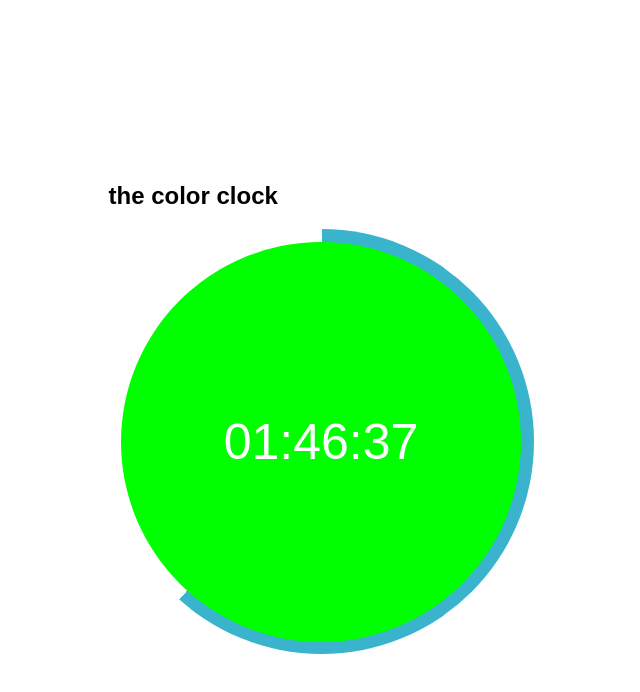
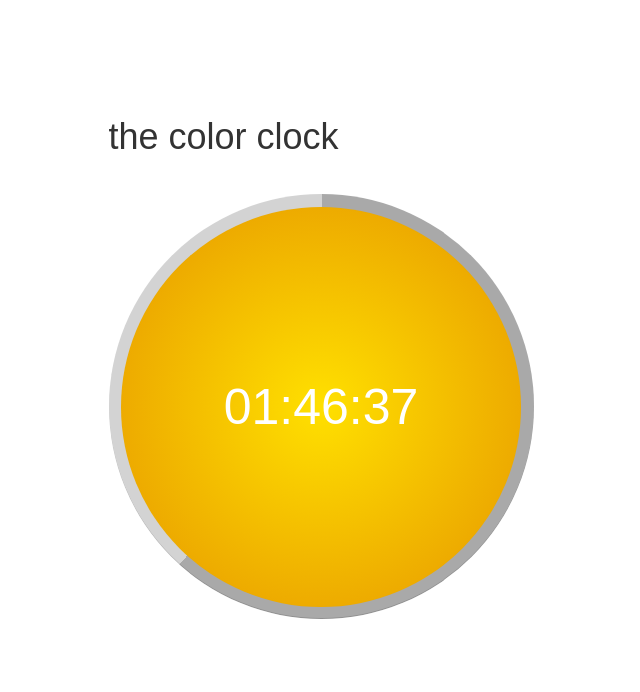
Before and after one commit to MC3D/TIY_COLOR_CLOCK, a plain HTML site: page index.html in a window 1280 px wide. Shown: the whole page, without its empty margins (319-959 px from the left). Drawn offline with nearby package versions, Linux system fonts and the light colour scheme.

Commit message:
adds radial gradient

```diff
--- a/index.html
+++ b/index.html
@@ -5,7 +5,7 @@
   <meta charset="utf-8">
   <meta name="viewport" content="width=device-width, initial-scale=1">
   <title>TIY Color Clock</title>
-  <!-- <link rel="stylesheet" href="https://maxcdn.bootstrapcdn.com/bootstrap/3.3.7/css/bootstrap.min.css"> -->
+  <link rel="stylesheet" href="https://maxcdn.bootstrapcdn.com/bootstrap/3.3.7/css/bootstrap.min.css">
   <link rel="stylesheet" href="styles.css">
 </head>
 
--- a/main.js
+++ b/main.js
@@ -3,9 +3,9 @@
 
   ///// HTML ELEMENTS /////////////////////////////////////////////////////////////
   var clock = document.querySelector('.color-clock').children[1].children[0];
-  var hours = clock.children[0];
-  var minutes = clock.children[2];
-  var seconds = clock.children[4];
+  var hoursElement = clock.children[0];
+  var minutesElement = clock.children[2];
+  var secondsElement = clock.children[4];
 
   ////// NON HTML ELEMENTS ////////////////////////////////////////////////////////
   var colors = ['#b30000', '#cc0000', '#e60000', '#ff0000', '#ff1a1a', '#b37400', '#cc8400', '#e69500', '#ffa500', '#ffae1a', '#b3b300', '#cccc00', '#e6e600', '#ffff00', '#ffff1a', '#00b300', '#00cc00', '#00e600', '#00ff00', '#1aff1a', '#0000b3', '#0000cc', '#0000e6', '#0000ff', '#1a1aff', '#6317a9', '#701ac0', '#7d1dd6', '#8a2be2', '#9641e5', '#c495f0'];
@@ -24,34 +24,59 @@
   function start() {
     currentTime = new Date();
 
+    var hour = ('0' + currentTime.getHours()).slice(-2);
+    var min = ('0' + currentTime.getMinutes()).slice(-2);
+    var sec = ('0' + currentTime.getSeconds()).slice(-2);
+
+    var hourHex = ('0' + currentTime.getHours().toString(16)).slice(-2);
+    var minHex = ('0' + currentTime.getMinutes().toString(16)).slice(-2);
+    var secHex = ('0' + currentTime.getSeconds().toString(16)).slice(-2);
+
     if (isHovering === false) {
-      hours.textContent = ('0' + currentTime.getHours()).slice(-2);
-      minutes.textContent = ('0' + currentTime.getMinutes()).slice(-2);
-      seconds.textContent = ('0' + currentTime.getSeconds()).slice(-2);
+      hoursElement.textContent = hour;
+      minutesElement.textContent = min;
+      secondsElement.textContent = sec;
     } else {
-      hours.textContent = ('0' + currentTime.getHours().toString(16)).slice(-2);
-      minutes.textContent = ('0' + currentTime.getMinutes().toString(16)).slice(-2);
-      seconds.textContent = ('0' + currentTime.getSeconds().toString(16)).slice(-2);
+      hoursElement.textContent = hourHex;
+      minutesElement.textContent = minHex;
+      secondsElement.textContent = secHex;
     }
 
     percentage = (currentTime.getSeconds() / 60) * 100;
     i = percentage * 3.6;
 
     if (percentage === 0) {
-      progressBar.style.backgroundImage = 'linear-gradient(' + (360 - 89) + 'deg, transparent 50%, #39B4CC 50%),linear-gradient(91deg, #fff 50%, transparent 50%)';
+      progressBar.style.backgroundImage = 'linear-gradient(' + (360 - 89) + 'deg, transparent 50%, #a9a9a9 50%),linear-gradient(91deg, #D3D3D3 50%, transparent 50%)';
     } else if (percentage < 50) {
-      progressBar.style.backgroundImage = 'linear-gradient(' + (90 + i) + 'deg, transparent 50%, #fff 50%),linear-gradient(90deg, #fff 50%, transparent 50%)';
+      progressBar.style.backgroundImage = 'linear-gradient(' + (90 + i) + 'deg, transparent 50%, #D3D3D3 50%),linear-gradient(90deg, #D3D3D3 50%, transparent 50%)';
     } else {
-      progressBar.style.backgroundImage = 'linear-gradient(' + (i - 90) + 'deg, transparent 50%, #39B4CC 50%),linear-gradient(90deg, #fff 50%, transparent 50%)';
+      progressBar.style.backgroundImage = 'linear-gradient(' + (i - 90) + 'deg, transparent 50%, #a9a9a9 50%),linear-gradient(90deg, #D3D3D3 50%, transparent 50%)';
     }
 
     count = currentTime.getSeconds();
 
-    if (count > 30) {
-      clock.style.backgroundColor = colors[(count/2)];
-    } else {
-      clock.style.backgroundColor = colors[count];
+    var base = colors[count] || colors[(count - 30)];
+    var shade = colorLuminance(base, 0.5);
+
+    clock.style.backgroundImage = 'radial-gradient(circle, ' + shade + ' 0%,'+ base +' 100%)';
+  }
+
+  function colorLuminance(hex, lum) {
+    hex = String(hex).replace(/[^0-9a-f]/gi, ''); // pattern is enclosed between forward slashes; [^0-9a-f] matches anything that is not enclosed in the brackets (matches anything that is not 0-9 are a-f); g is a regular expression flag (global search - meaning it will match all occurrences); i is a regular expression flag (case-insensitive search); replace what you find with '' (basically, remove it)
+    if (hex.length < 6) {
+      hex = hex[0] + hex[0] + hex[1] + hex[1] + hex[2] + hex[2]; // will extend 3 digit hex code to 6 digits (e.g. #fff --> #ffffff)
     }
+    lum = lum || 0;
+    // convert to decimal
+    var hexNew = '#',
+      c;
+    for (var i = 0; i < 3; i++) {
+      c = parseInt(hex.substr(i * 2, 2), 16); // parseInt() function parses a string argument and returns an integer of the specified radix; radix is 16 (hexadecimal)
+      c = Math.round(Math.min(Math.max(0, c + (c * lum)), 255)).toString(16);
+      hexNew += ('00' + c).substr(c.length);
+    }
+
+    return hexNew;
   }
 
   clock.addEventListener('mouseover', function() {
@@ -65,6 +90,6 @@
   // clock.style.backgroundColor = colors[0];
 
   // window.setInterval(changeBackgroundColor, 100);
-  window.setInterval(start, 100);
+  window.setInterval(start, 1000);
 
 }());
--- a/styles.css
+++ b/styles.css
@@ -1,11 +1,11 @@
 .container
 {
+    font-family: sans-serif;
+
     display: -webkit-flex;
     display:         flex;
 
     height: 100vh;
-
-    font-family: sans-serif;
 
     -webkit-flex-direction: row /* works with row or column */
     flex-direction: row;
@@ -15,13 +15,24 @@
             justify-content: center;
 }
 
+.color-clock {
+  position: relative;
+  top: -28px;
+}
+
+.clock {
+  background: #fff;
+}
+
 .color-clock > h1:first-child
 {
     position: relative;
+    top: -28px;
 }
 
-.clock span {
-  font-size: 50px;
+.clock span
+{
+    font-size: 50px;
 }
 
 .color-clock > div:nth-child(2n)
@@ -33,7 +44,7 @@
     height: 425px;
 
     border-radius: 50%;
-    background-color: #39b4cc;
+    background-color: #a9a9a9;
     /*background-image: linear-gradient(91deg, transparent 50%, #a2ecfb 50%),
     linear-gradient(90deg, #a2ecfb 50%, transparent 50%);*/
 
@@ -55,7 +66,6 @@
 
     color: #fff;
     border-radius: 50%;
-    /*background-color: red;*/
 
     -webkit-flex-direction: row /* works with row or column */
     flex-direction: row;
```
